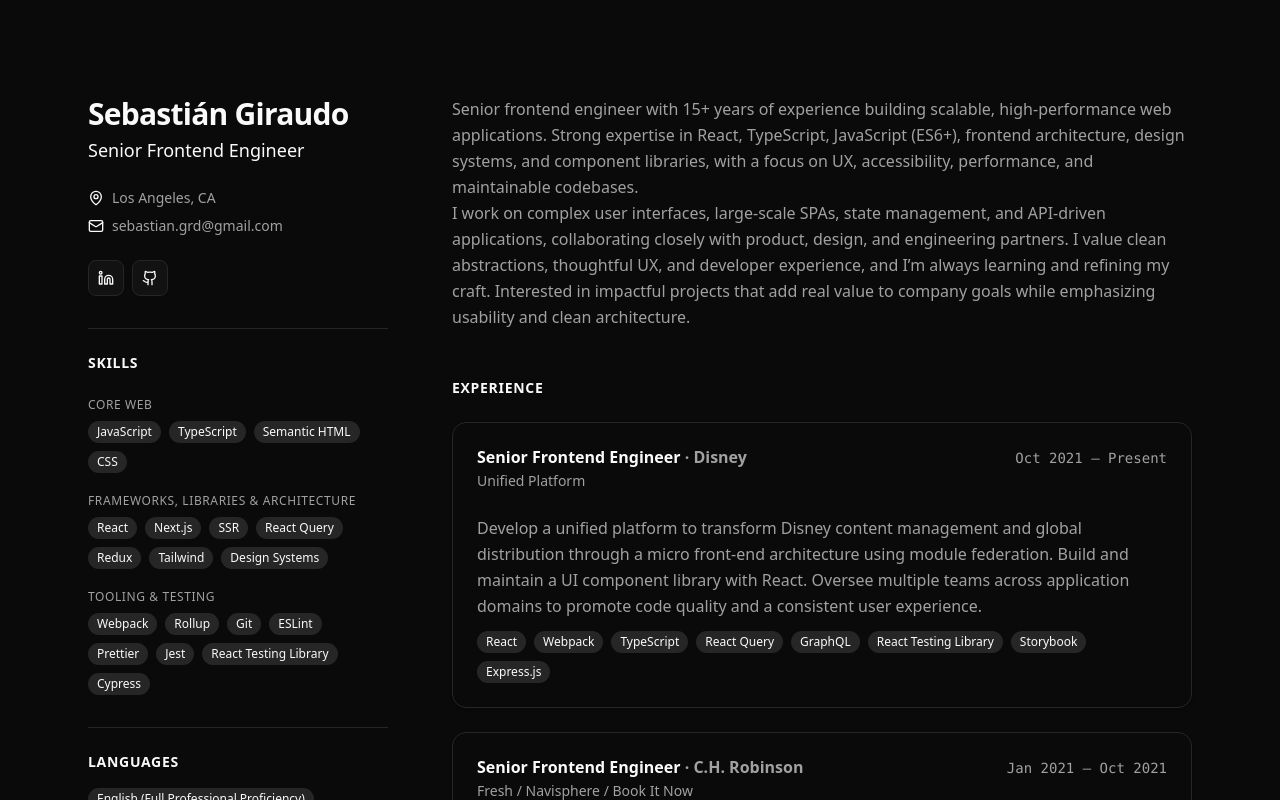
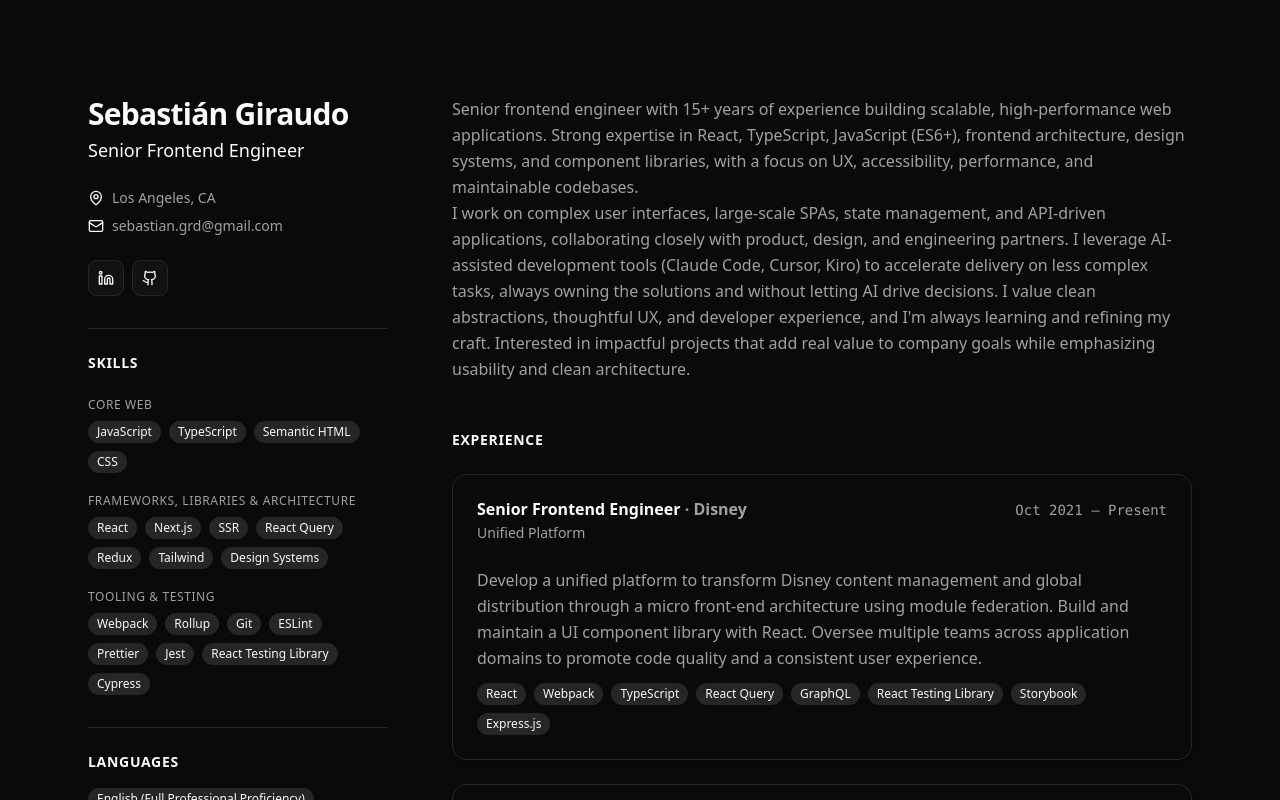
Before and after one commit to kimurakenshi/resume, a React (Vite) app: page / in a window 1280 px wide. Shown: the top 800 px of the page. Built offline with nearby package versions, Linux system fonts and the light colour scheme.

Commit message:
chore: AI section

```diff
--- a/src/data/summary.ts
+++ b/src/data/summary.ts
@@ -1,4 +1,4 @@
 export const summary = [
   'Senior frontend engineer with 15+ years of experience building scalable, high-performance web applications. Strong expertise in React, TypeScript, JavaScript (ES6+), frontend architecture, design systems, and component libraries, with a focus on UX, accessibility, performance, and maintainable codebases.',
-  'I work on complex user interfaces, large-scale SPAs, state management, and API-driven applications, collaborating closely with product, design, and engineering partners. I value clean abstractions, thoughtful UX, and developer experience, and I’m always learning and refining my craft. Interested in impactful projects that add real value to company goals while emphasizing usability and clean architecture.',
+  "I work on complex user interfaces, large-scale SPAs, state management, and API-driven applications, collaborating closely with product, design, and engineering partners. I leverage AI-assisted development tools (Claude Code, Cursor, Kiro) to accelerate delivery on less complex tasks, always owning the solutions and without letting AI drive decisions. I value clean abstractions, thoughtful UX, and developer experience, and I'm always learning and refining my craft. Interested in impactful projects that add real value to company goals while emphasizing usability and clean architecture.",
 ];
```
